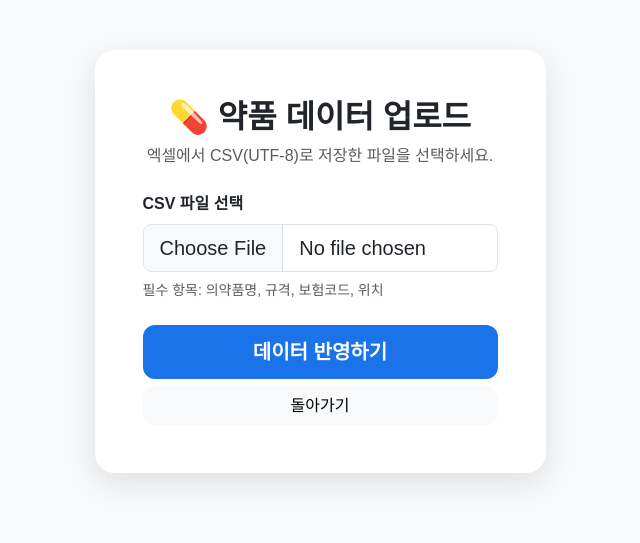
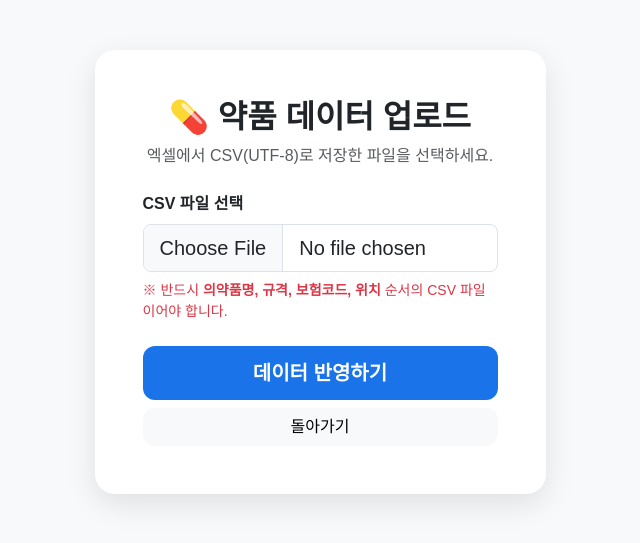
Before and after one commit to wonjung1142-commits/django-calendar, a Django app: page /inventory/upload/ in a window 1280 px wide. Shown: the top 543 px of the page, without its empty margins (320-960 px from the left). Run offline with Django 5.2, Linux system fonts and the light colour scheme.

Commit message:
파일업로드기능

```diff
--- a/inventory/templates/inventory/upload.html
+++ b/inventory/templates/inventory/upload.html
@@ -3,7 +3,7 @@
 <head>
     <meta charset="utf-8">
     <meta name="viewport" content="width=device-width, initial-scale=1.0, maximum-scale=1.0, user-scalable=no">
-    <title>약품 리스트 업로드</title>
+    <title>약품 데이터 업로드</title>
     <link href="https://cdn.jsdelivr.net/npm/bootstrap@5.3.0/dist/css/bootstrap.min.css" rel="stylesheet">
     <style>
         body { background-color: #f8f9fa; font-family: 'Pretendard', sans-serif; }
@@ -33,14 +33,14 @@
                         {% endif %}
 
                         <form method="post" enctype="multipart/form-data">
-                            {% csrf_token %}
-                            <div class="mb-4">
+                            {% csrf_token %} <div class="mb-4">
                                 <label class="form-label fw-bold">CSV 파일 선택</label>
                                 <input type="file" name="file" class="form-control form-control-lg" accept=".csv" required>
-                                <div class="form-text mt-2">
-                                    필수 항목: 의약품명, 규격, 보험코드, 위치
+                                <div class="form-text mt-2 text-danger">
+                                    ※ 반드시 <b>의약품명, 규격, 보험코드, 위치</b> 순서의 CSV 파일이어야 합니다.
                                 </div>
                             </div>
+
                             <div class="d-grid gap-2">
                                 <button type="submit" class="btn btn-primary btn-upload btn-lg">데이터 반영하기</button>
                                 <a href="{% url 'inventory:inventory_list' %}" class="btn btn-light btn-back">돌아가기</a>
```
